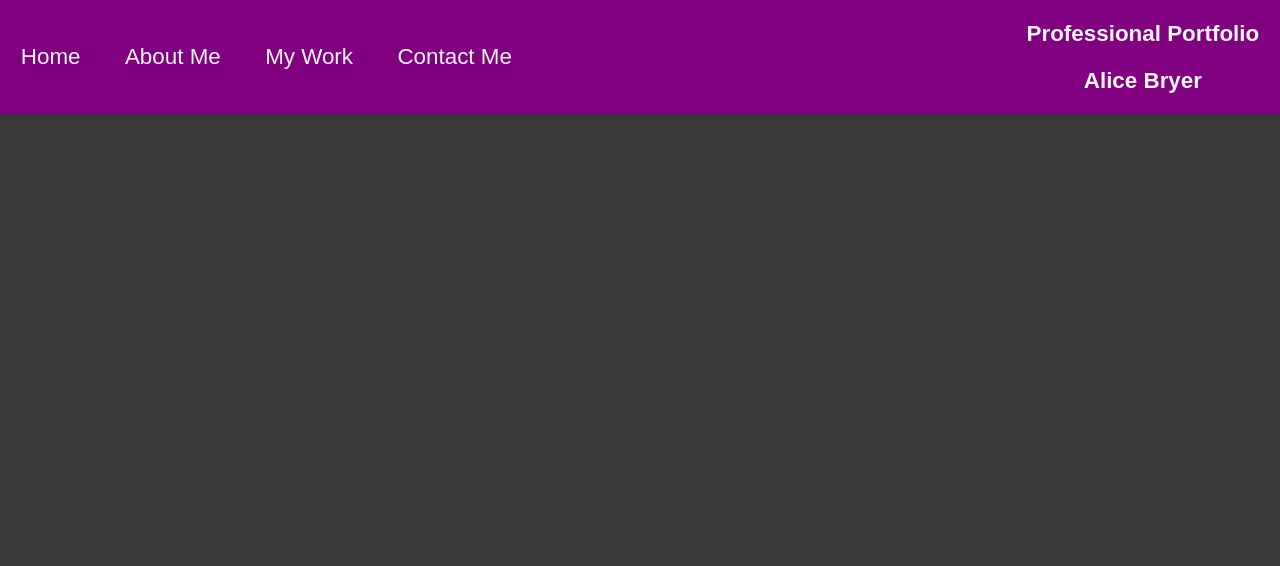
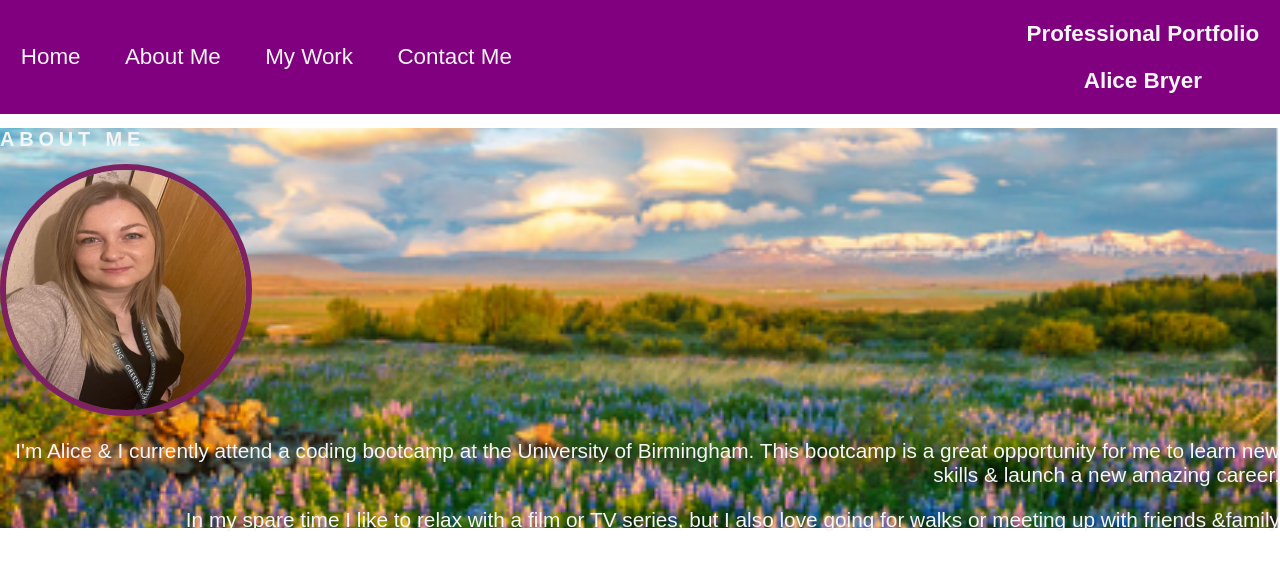
Before and after one commit to AliceBryer/Professional-Portfolio, a plain HTML site: page index.html in a window 1280 px wide. Drawn offline with Linux system fonts and the light colour scheme.

Commit message:
Header re-styled & banner started

```diff
--- a/Assets/CSS/styles.css
+++ b/Assets/CSS/styles.css
@@ -3,20 +3,14 @@ body {
     font-size:10px;
     margin:0;
     font-family: Arial, Helvetica, sans-serif;
-    background-color:rgb(57, 56, 56);
+
 }
 
-/* Nav bar attempt 2 styling */
-
+/* Header styling */
 header {
     background-color: purple;
     width:100%;
 }
-
-.nav-list {
-
-}
-
 .nav-items {
     color:whitesmoke;
     font-size:1.4rem;
@@ -29,3 +23,35 @@ header {
     justify-content: space-between;
     align-items:center
 }
+
+/* About me styling */
+
+.about-me {
+    background-image: url(../Images/background-img-meadow.png);
+    width:100%;
+    height:25rem;
+    background-position: center;
+    background-size:cover;
+    color:whitesmoke;
+}
+
+.img-me {
+    border-radius:50%;
+    border: 6px solid rgb(125, 33, 99);
+    width: 15rem;
+    height: 15rem;
+}
+
+.img-title {
+    justify-content: center;
+}
+
+.img-title h1 {
+    letter-spacing: 0.3rem;
+    text-transform: uppercase;
+}
+
+.info-para {
+    font-size: 1.3rem;
+    text-align: right;
+}
--- a/index.html
+++ b/index.html
@@ -25,5 +25,30 @@
     </div>
 
     </header>
+<!--About Me section-->
+<main>
+    <div class="about-me">
+        <div class="img-title">
+    <h1>about me</h1>
+    <img class=img-me src="./Assets/Images/Picture of me.jpg" alt="picture of Alice Bryer">
+        </div>
+   <div class="info-para">
+    <p>I'm Alice & I currently attend a coding bootcamp at the University of Birmingham. This bootcamp is a great opportunity for me to learn new skills & launch a new amazing career. </p>
+    <p>In my spare time I like to relax with a film or TV series, but I also love going for walks or meeting up with friends &amp;family</p>
+   </div>
+</div>
+
+
+
+
+
+
+
+
+
+
+
+
+</main>
 </body>
 </html>
```
Also changed, not shown: Assets/Images/Picture of me.jpg (added), Assets/Images/background-img-meadow.png (added).
